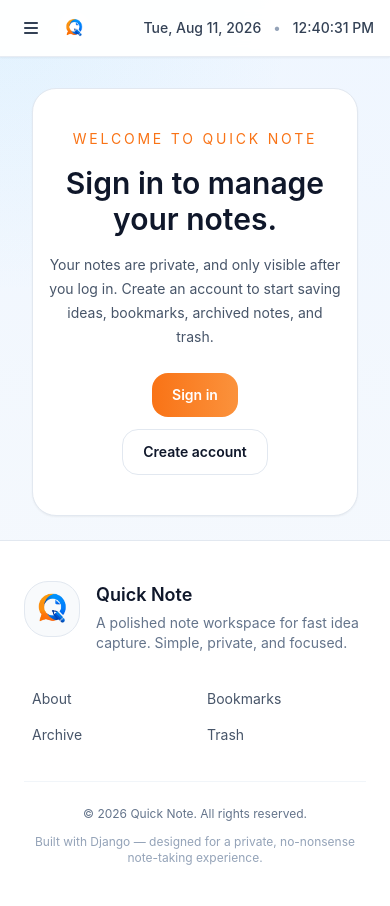
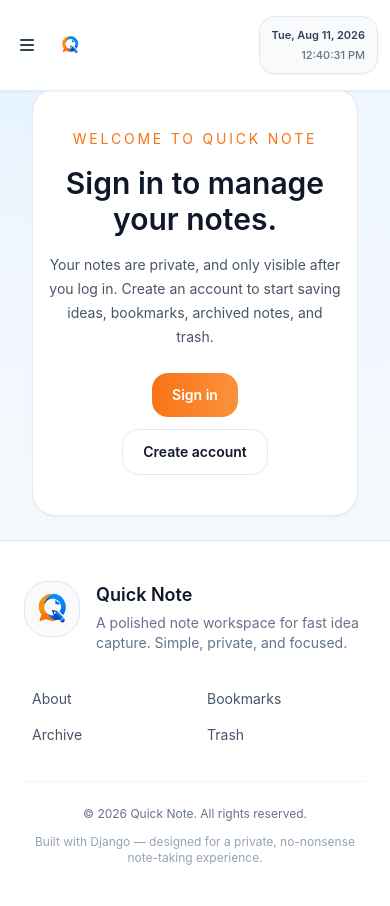
Before and after one commit to Paban-Bhandari/notes_app, a Django app: page / in a window 390 px wide. Run offline with Django 5.2, Linux system fonts and the light colour scheme; some libraries are stand-ins or nearby versions.

Commit message:
made some changes in the date and time

```diff
--- a/note/static/style.css
+++ b/note/static/style.css
@@ -247,9 +247,9 @@ body {
     }
 
     /* adjust desktop offsets that used 18rem */
-    .ml-72 { margin-left: 16rem !important; }
-    .left-72 { left: 16rem !important; }
-    .fixed.top-0.left-72.right-0 { left: 16rem !important; right: 0 !important; }
+    .ml-80 { margin-left: 20rem !important; }
+    .left-80 { left: 20rem !important; }
+    .fixed.top-0.left-80.right-0 { left: 20rem !important; right: 0 !important; }
 
     /* tighten auth and hero paddings for medium screens */
     .auth-panel,
@@ -303,12 +303,12 @@ body {
 /* Responsive overrides for template utility classes */
 @media (max-width: 768px) {
     /* Undo desktop left margin used for sidebar layout */
-    .ml-72 { margin-left: 0 !important; }
+    .ml-80 { margin-left: 0 !important; }
     /* Header position override when sidebar collapses */
-    .left-72 { left: 0 !important; }
+    .left-80 { left: 0 !important; }
 
     /* Make the main fixed header span full width on mobile */
-    .fixed.top-0.left-72.right-0 {
+    .fixed.top-0.left-80.right-0 {
         left: 0 !important;
         right: 0 !important;
     }
--- a/note/templates/base.html
+++ b/note/templates/base.html
@@ -13,8 +13,8 @@
 <body class="min-h-screen text-slate-900 bg-slate-50">
     <div class="flex min-h-screen overflow-hidden bg-[radial-gradient(circle_at_top_left,_rgba(56,189,248,0.08),_transparent_30%),linear-gradient(180deg,#eff6ff_0%,#f8fafc_100%)]">
         {% include "partials/navbar.html" %}
-        <div class="ml-72 flex min-w-0 flex-1 flex-col overflow-hidden">
-            <div class="fixed top-0 left-72 right-0 z-40 flex items-center justify-between border-b border-slate-200/80 bg-white/95 px-4 py-3 shadow-sm backdrop-blur sm:px-6 text-slate-900">
+        <div class="ml-80 flex min-w-0 flex-1 flex-col overflow-hidden">
+            <div class="fixed top-0 left-80 right-0 z-40 flex items-center justify-between border-b border-slate-200/80 bg-white/95 px-3 py-4 shadow-sm backdrop-blur sm:px-6 sm:py-3 text-slate-900">
                 <div class="flex items-center gap-3">
                     <button id="sidebarToggle" class="md:hidden inline-flex items-center justify-center rounded-lg p-2 text-slate-700 hover:bg-slate-100" aria-label="Open sidebar" aria-controls="sidebar" aria-expanded="false">
                         <i class="fa-solid fa-bars"></i>
@@ -25,9 +25,11 @@
                     <div class="hidden md:block text-[11px] font-semibold uppercase tracking-[0.25em] text-slate-500">Workspace • Notes</div>
                 </div>
                 <div class="flex items-center gap-3 text-sm font-medium">
-                    <span id="current-date" class="text-slate-700"></span>
-                    <span class="text-slate-400">•</span>
-                    <span id="current-time" class="text-slate-700"></span>
+                    <div class="flex flex-col items-end rounded-2xl border border-slate-200 bg-slate-50/90 px-3 py-2 shadow-sm sm:flex-row sm:items-center sm:gap-2">
+                        <span id="current-date" class="text-[11px] font-semibold text-slate-700 sm:text-sm"></span>
+                        <span class="hidden text-slate-400 sm:inline">•</span>
+                        <span id="current-time" class="text-[11px] font-medium text-slate-500 sm:text-sm sm:text-slate-700"></span>
+                    </div>
                 </div>
             </div>
             <main class="flex-1 overflow-y-auto pt-16">
--- a/note/templates/partials/navbar.html
+++ b/note/templates/partials/navbar.html
@@ -1,5 +1,5 @@
 {% load static %}
-<nav id="sidebar" aria-hidden="true" class="fixed inset-y-0 left-0 flex w-72 flex-col border-r border-slate-200 bg-gradient-to-r from-orange-600 via-orange-500 to-orange-600 px-5 py-6 text-slate-900 shadow-lg ring-1 ring-slate-200 overflow-hidden" aria-label="Sidebar navigation">
+<nav id="sidebar" aria-hidden="true" class="fixed inset-y-0 left-0 flex w-80 flex-col border-r border-slate-200 bg-gradient-to-r from-orange-600 via-orange-500 to-orange-600 px-5 py-6 text-slate-900 shadow-lg ring-1 ring-slate-200 overflow-hidden" aria-label="Sidebar navigation">
     <div class="mb-6">
         <!-- Mobile close button -->
         <button id="sidebarClose" class="md:hidden absolute top-3 right-3 inline-flex items-center justify-center rounded-full p-2 text-white/90 hover:bg-white/10" aria-label="Close sidebar">×</button>
```
